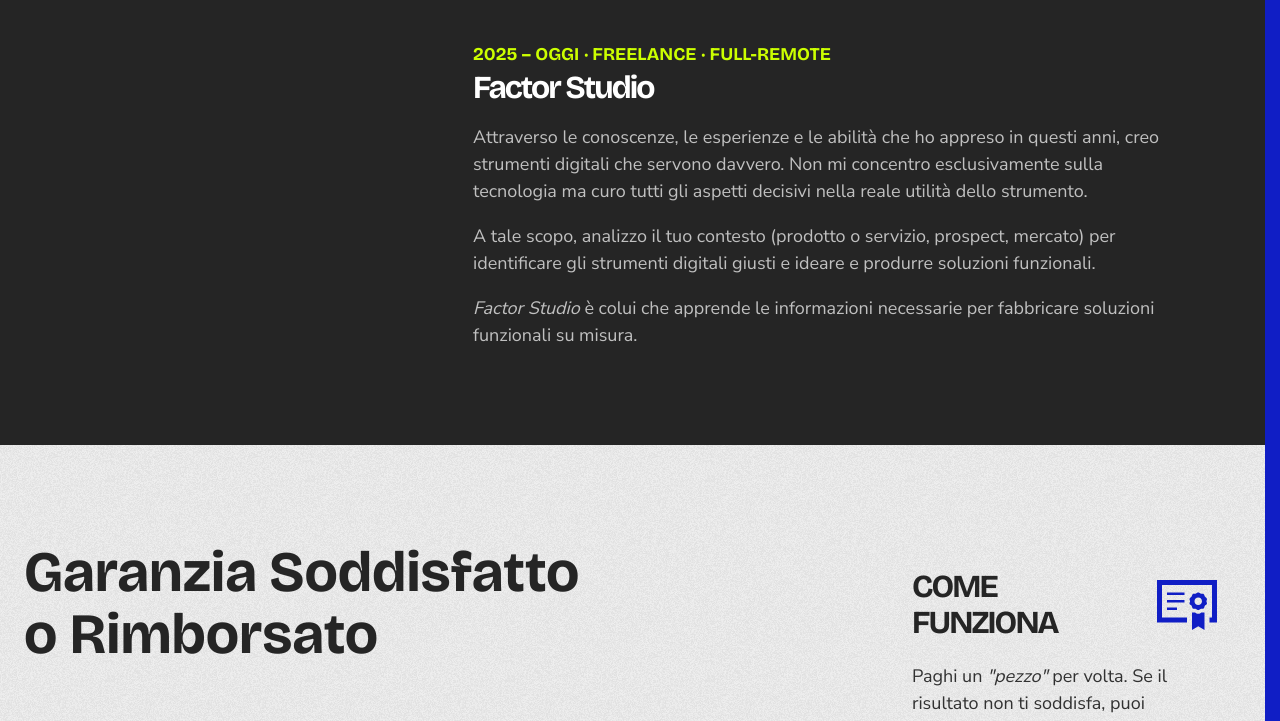
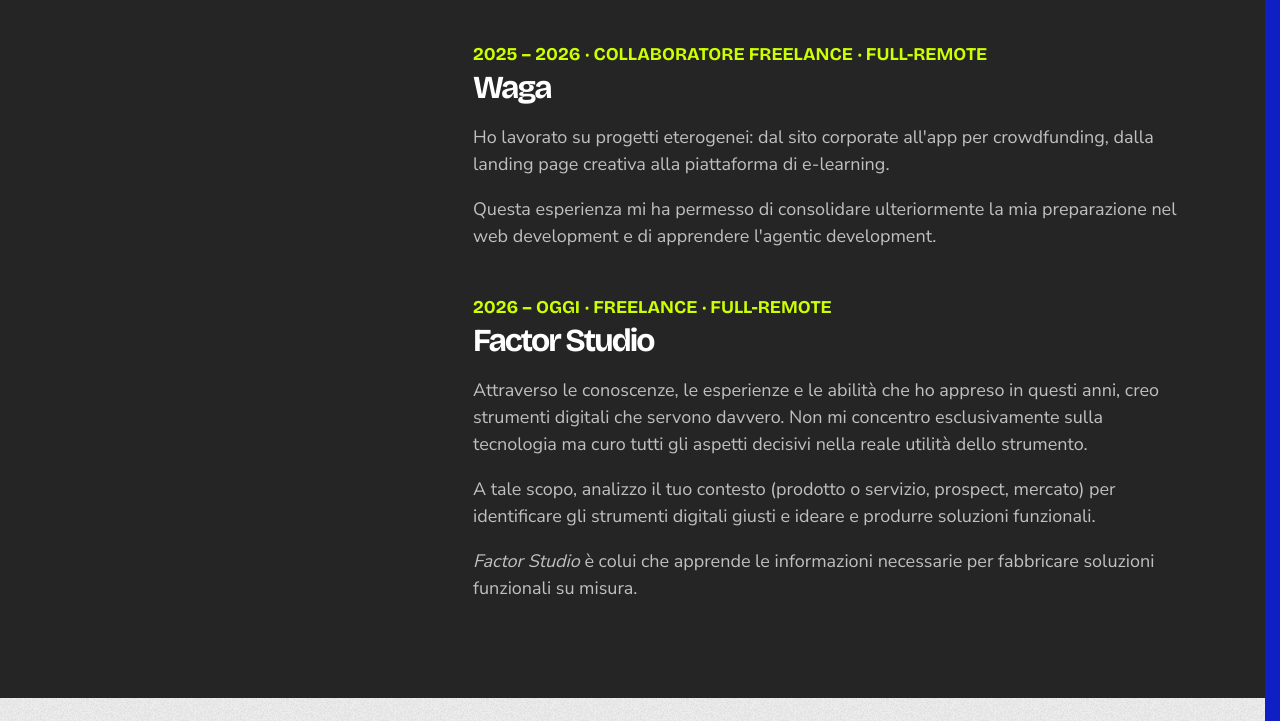
Before and after one commit to GennaroDiFiandra/factor-studio, a website built with Vite: page index.html in a window 1280 px wide. Shown: the part 7659-8380 px from the top of the page. Built offline with nearby package versions, Linux system fonts and the light colour scheme.

Commit message:
feat: Update the information

```diff
--- a/src/components/signature.html
+++ b/src/components/signature.html
@@ -1,10 +1,10 @@
 <div class="signature">
-  <img
+  <!-- <img
     src="/src/assets/gennaro-di-fiandra.jpg"
     alt="Gennaro Di Fiandra"
     class="signature__photo"
     aria-hidden="true"
-  />
+  /> -->
   <svg
     class="signature__linea"
     viewBox="215.684 340.974 893.533 163.652"
--- a/src/sections/who.html
+++ b/src/sections/who.html
@@ -89,7 +89,25 @@
         <li class="who__points__item">
           <h3 class="who__points__item__title">
             <!-- prettier-ignore -->
-            <span class="who__points__item__title__line">2025 – oggi ‧ Freelance ‧ Full-Remote</span>
+            <span class="who__points__item__title__line">2025 – 2026 ‧ Collaboratore Freelance ‧ Full-Remote</span>
+            <!-- prettier-ignore -->
+            <span class="who__points__item__title__line">Waga</span>
+          </h3>
+          <p class="who__points__item__description">
+            Ho lavorato su progetti eterogenei: dal sito corporate all'app per
+            crowdfunding, dalla landing page creativa alla piattaforma di
+            e-learning.
+          </p>
+          <p class="who__points__item__description">
+            Questa esperienza mi ha permesso di consolidare ulteriormente la mia
+            preparazione nel web development e di apprendere l'agentic
+            development.
+          </p>
+        </li>
+        <li class="who__points__item">
+          <h3 class="who__points__item__title">
+            <!-- prettier-ignore -->
+            <span class="who__points__item__title__line">2026 – oggi ‧ Freelance ‧ Full-Remote</span>
             <!-- prettier-ignore -->
             <span class="who__points__item__title__line">Factor Studio</span>
           </h3>
```
